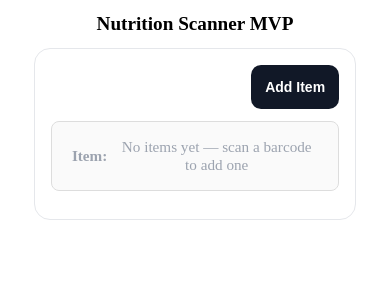
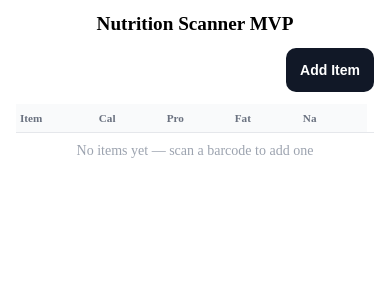
Before and after one commit to Islaster/Barcode, a React (Vite) app in the folder client/: page / in a window 390 px wide. Shown: the top 300 px of the page. Built offline with nearby package versions, Linux system fonts and the light colour scheme.

Commit message:
updated mobile

```diff
--- a/client/src/components/TableForTrackedData/main.tsx
+++ b/client/src/components/TableForTrackedData/main.tsx
@@ -2,8 +2,10 @@ import { useNutritionContext } from "../../contexts/NutrititonContext";
 import { useState } from "react";
 import "./styles.css";
 import { debug } from "../../utils/debug";
+import { useIsMobile } from "../../hooks/useIsMobile";
 
 export default function NutritionTable() {
+  const isMobile = useIsMobile();
   const [showAddItemModal, setShowAddItemModal] = useState(false);
   const { tableItems, setTableItems, setTableOn, setScannerOn, setSearchOn } =
     useNutritionContext();
@@ -96,7 +98,7 @@ export default function NutritionTable() {
               <th>Protein</th>
               <th>Fats</th>
               <th>Sodium</th>
-              <th></th>
+              {!isMobile && <th></th>}
             </tr>
           </thead>
           <tbody>
@@ -125,11 +127,39 @@ export default function NutritionTable() {
 
                 return (
                   <tr key={index}>
-                    <td>{item.name}</td>
+                    <td>
+                      {item.name}
+                      {isMobile && (
+                        <button
+                          className="delete-item-btn"
+                          onClick={() => handleDelete(index)}
+                          aria-label={`Delete ${item.name}`}
+                        >
+                          <svg
+                            xmlns="http://www.w3.org/2000/svg"
+                            width="14"
+                            height="14"
+                            viewBox="0 0 24 24"
+                            fill="none"
+                            stroke="white"
+                            strokeWidth="2"
+                            strokeLinecap="round"
+                            strokeLinejoin="round"
+                          >
+                            <polyline points="3 6 5 6 21 6" />
+                            <path d="M19 6l-1 14a2 2 0 0 1-2 2H8a2 2 0 0 1-2-2L5 6" />
+                            <path d="M10 11v6" />
+                            <path d="M14 11v6" />
+                            <path d="M9 6V4a1 1 0 0 1 1-1h4a1 1 0 0 1 1 1v2" />
+                          </svg>
+                        </button>
+                      )}
+                    </td>
                     <td>{calories ?? 0}</td>
                     <td>{protein ?? 0}g</td>
                     <td>{fats ?? 0}</td>
                     <td>{sodium ?? 0}mg</td>
+                    {!isMobile && (
                       <td>
                         <button
                           className="delete-item-btn"
@@ -155,6 +185,7 @@ export default function NutritionTable() {
                           </svg>
                         </button>
                       </td>
+                    )}
                   </tr>
                 );
               })
--- a/client/src/components/TableForTrackedData/styles.css
+++ b/client/src/components/TableForTrackedData/styles.css
@@ -56,6 +56,9 @@
   border-top: 2px solid #374151;
   background: #f9fafb;
   font-weight: 600;
+  text-align: left;
+  white-space: nowrap;
+  overflow: visible;
 }
 
 .nutrition-table tbody tr:hover {
@@ -156,104 +159,113 @@
 }
 
 @media screen and (max-width: 600px) {
-  .nutrition-table,
-  .nutrition-table thead,
-  .nutrition-table tbody,
-  .nutrition-table tfoot,
-  .nutrition-table th,
-  .nutrition-table td,
-  .nutrition-table tr {
-    display: block;
+  .nutrition-table-card {
+    width: 100%;
+    border: none;
+    border-radius: 0;
+    padding: 0;
+    background: transparent;
+    overflow: visible;
+  }
+
+  .nutrition-table {
+    font-size: 0.78rem;
+    table-layout: fixed;
     width: 100%;
   }
 
-  .nutrition-table thead {
-    display: none;
+  .nutrition-table th {
+    padding: 8px 4px;
+    font-size: 0;
+    color: #6b7280;
+    white-space: nowrap;
+    overflow: hidden;
   }
 
-  .nutrition-table tr {
-    margin-bottom: 12px;
-    border: 1px solid #ddd;
-    border-radius: 8px;
-    padding: 10px;
-    background: #fafafa;
+  .nutrition-table th::after {
+    font-size: 0.7rem;
   }
 
   .nutrition-table td {
-    display: flex;
-    justify-content: space-between;
-    align-items: center;
-    padding: 6px 10px;
-    border: none;
-    border-bottom: 1px solid #eee;
-    font-size: 0.95rem;
+    padding: 10px 4px;
+    vertical-align: middle;
+    white-space: nowrap;
+    overflow: hidden;
+    text-overflow: ellipsis;
   }
 
-  .nutrition-table td:last-child {
-    border-bottom: none;
+  .nutrition-table th:nth-child(1),
+  .nutrition-table td:nth-child(1) {
+    width: 22%;
   }
 
-  .nutrition-table tbody td:nth-child(1)::before {
-    content: "Item: ";
-    font-weight: 700;
-    margin-right: 8px;
-  }
-  .nutrition-table tbody td:nth-child(2)::before {
-    content: "Calories: ";
-    font-weight: 700;
-    margin-right: 8px;
-  }
-  .nutrition-table tbody td:nth-child(3)::before {
-    content: "Protein: ";
-    font-weight: 700;
-    margin-right: 8px;
-  }
-  .nutrition-table tbody td:nth-child(4)::before {
-    content: "Fats: ";
-    font-weight: 700;
-    margin-right: 8px;
-  }
-  .nutrition-table tbody td:nth-child(5)::before {
-    content: "Sodium: ";
-    font-weight: 700;
-    margin-right: 8px;
+  nutrition-table td:nth-child(1) {
+    white-space: normal;
   }
 
-  .nutrition-table tfoot tr {
-    background: #e8f5e9;
-    border: 2px solid #4caf50;
+  .nutrition-table td:nth-child(1) .delete-item-btn {
+    display: inline-flex;
+    vertical-align: middle;
+    margin-left: 4px;
   }
 
-  .nutrition-table tfoot td:nth-child(1)::before {
-    content: "";
-  }
-  .nutrition-table tfoot td:nth-child(2)::before {
-    content: "Calories: ";
-    font-weight: 700;
-    margin-right: 8px;
-  }
-  .nutrition-table tfoot td:nth-child(3)::before {
-    content: "Protein: ";
-    font-weight: 700;
-    margin-right: 8px;
-  }
-  .nutrition-table tfoot td:nth-child(4)::before {
-    content: "Fats: ";
-    font-weight: 700;
-    margin-right: 8px;
-  }
-  .nutrition-table tfoot td:nth-child(5)::before {
-    content: "Sodium: ";
-    font-weight: 700;
-    margin-right: 8px;
-  }
-  .nutrition-table tbody td:nth-child(6) {
-    border-bottom: none;
-    justify-content: flex-end;
+  .nutrition-table th:nth-child(2),
+  .nutrition-table td:nth-child(2),
+  .nutrition-table th:nth-child(3),
+  .nutrition-table td:nth-child(3),
+  .nutrition-table th:nth-child(4),
+  .nutrition-table td:nth-child(4),
+  .nutrition-table th:nth-child(5),
+  .nutrition-table td:nth-child(5) {
+    width: 19%;
+    text-align: left;
   }
 
-  .nutrition-table tfoot td:nth-child(6) {
-    display: none;
+  .nutrition-table th:nth-child(6),
+  .nutrition-table td:nth-child(6) {
+    overflow: visible;
+    text-align: right;
+    padding-right: 8px;
+  }
+
+  .nutrition-table tfoot td {
+    text-align: left;
+  }
+
+  .nutrition-table tfoot td {
+    padding: 10px 4px;
+    font-size: 0.78rem;
+    white-space: nowrap;
+    overflow: visible;
+    text-overflow: unset;
+  }
+
+  .nutrition-table thead th:nth-child(1)::after {
+    content: "Item";
+  }
+  .nutrition-table thead th:nth-child(2)::after {
+    content: "Cal";
+  }
+  .nutrition-table thead th:nth-child(3)::after {
+    content: "Pro";
+  }
+  .nutrition-table thead th:nth-child(4)::after {
+    content: "Fat";
+  }
+  .nutrition-table thead th:nth-child(5)::after {
+    content: "Na";
+  }
+
+  .delete-item-btn {
+    width: 10px;
+    height: 10px;
+    border-radius: 3px;
+    padding: 0;
+  }
+
+  .delete-item-btn svg {
+    width: 100%;
+    height: 100%;
   }
 }
 
--- /dev/null
+++ b/client/src/hooks/useIsMobile.ts
@@ -0,0 +1,16 @@
+import { useState, useEffect } from "react";
+
+export function useIsMobile(breakpoint = 600): boolean {
+  const [isMobile, setIsMobile] = useState(
+    () => window.innerWidth <= breakpoint
+  );
+
+  useEffect(() => {
+    const mq = window.matchMedia(`(max-width: ${breakpoint}px)`);
+    const handler = (e: MediaQueryListEvent) => setIsMobile(e.matches);
+    mq.addEventListener("change", handler);
+    return () => mq.removeEventListener("change", handler);
+  }, [breakpoint]);
+
+  return isMobile;
+}
```
Lines whose indentation alone changed are shown as unchanged.
